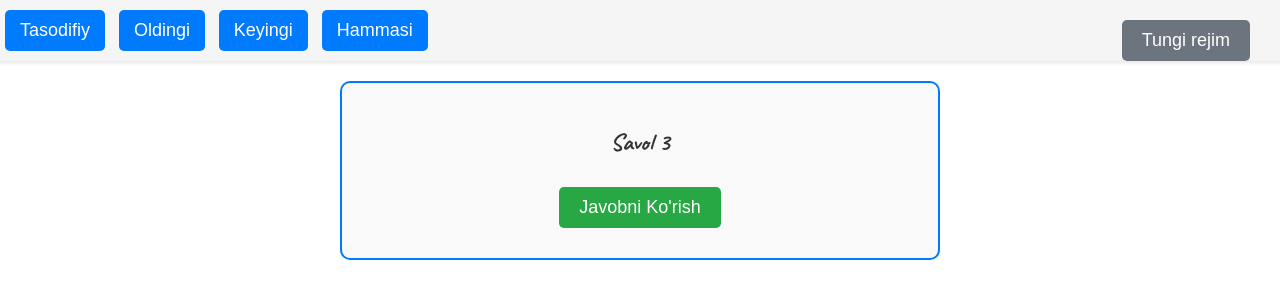
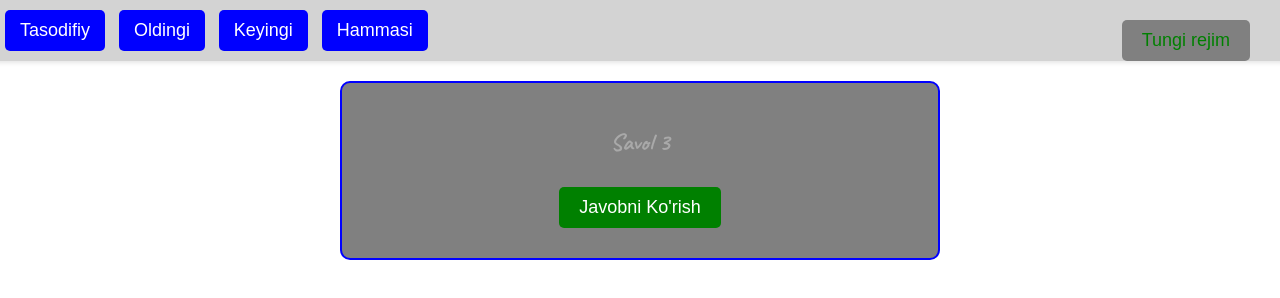
Before and after one commit to Sessiya/2000, a plain HTML site: page index.html in a window 1280 px wide. Drawn offline with Linux system fonts and the light colour scheme.

Commit message:
Update style.css

```diff
--- a/style.css
+++ b/style.css
@@ -8,8 +8,8 @@ body {
   display: flex;
   flex-direction: column;
   align-items: center;
-  background-color: #ffffff;
-  color: #333333;
+  background-color: white;
+  color: darkgray;
   transition: background-color 0.3s, color 0.3s;
 }
 
@@ -19,7 +19,7 @@ header {
   justify-content: space-between;
   align-items: center;
   padding: 10px 20px;
-  background-color: #f5f5f5;
+  background-color: lightgray;
   box-shadow: 0 2px 4px rgba(0, 0, 0, 0.1);
 }
 
@@ -33,7 +33,7 @@ nav button {
   padding: 10px 15px;
   font-size: 18px;
   cursor: pointer;
-  background-color: #007BFF;
+  background-color: blue;
   color: white;
   border: none;
   border-radius: 5px;
@@ -41,7 +41,7 @@ nav button {
 }
 
 nav button:hover {
-  background-color: #0056b3;
+  background-color: darkblue;
   transform: scale(1.05);
 }
 
@@ -53,11 +53,11 @@ main {
 }
 
 #ticket-container {
-  border: 2px solid #007BFF;
+  border: 2px solid blue;
   border-radius: 10px;
   padding: 20px;
   margin-bottom: 20px;
-  background-color: #f9f9f9;
+  background-color: gray;
 }
 
 #question {
@@ -68,7 +68,7 @@ main {
 
 #answer {
   font-size: 20px;
-  color: #555555;
+  color: mediumgray;
 }
 
 button {
@@ -76,7 +76,7 @@ button {
   font-size: 18px;
   margin: 10px;
   cursor: pointer;
-  background-color: #28a745;
+  background-color: green;
   color: white;
   border: none;
   border-radius: 5px;
@@ -84,7 +84,7 @@ button {
 }
 
 button:hover {
-  background-color: #218838;
+  background-color: darkgreen;
   transform: scale(1.05);
 }
 
@@ -92,8 +92,8 @@ button:hover {
   position: absolute;
   top: 10px;
   right: 20px;
-  background-color: #6c757d;
-  color: white;
+  background-color: gray;
+  color: green;
 }
 
 ul {
```
